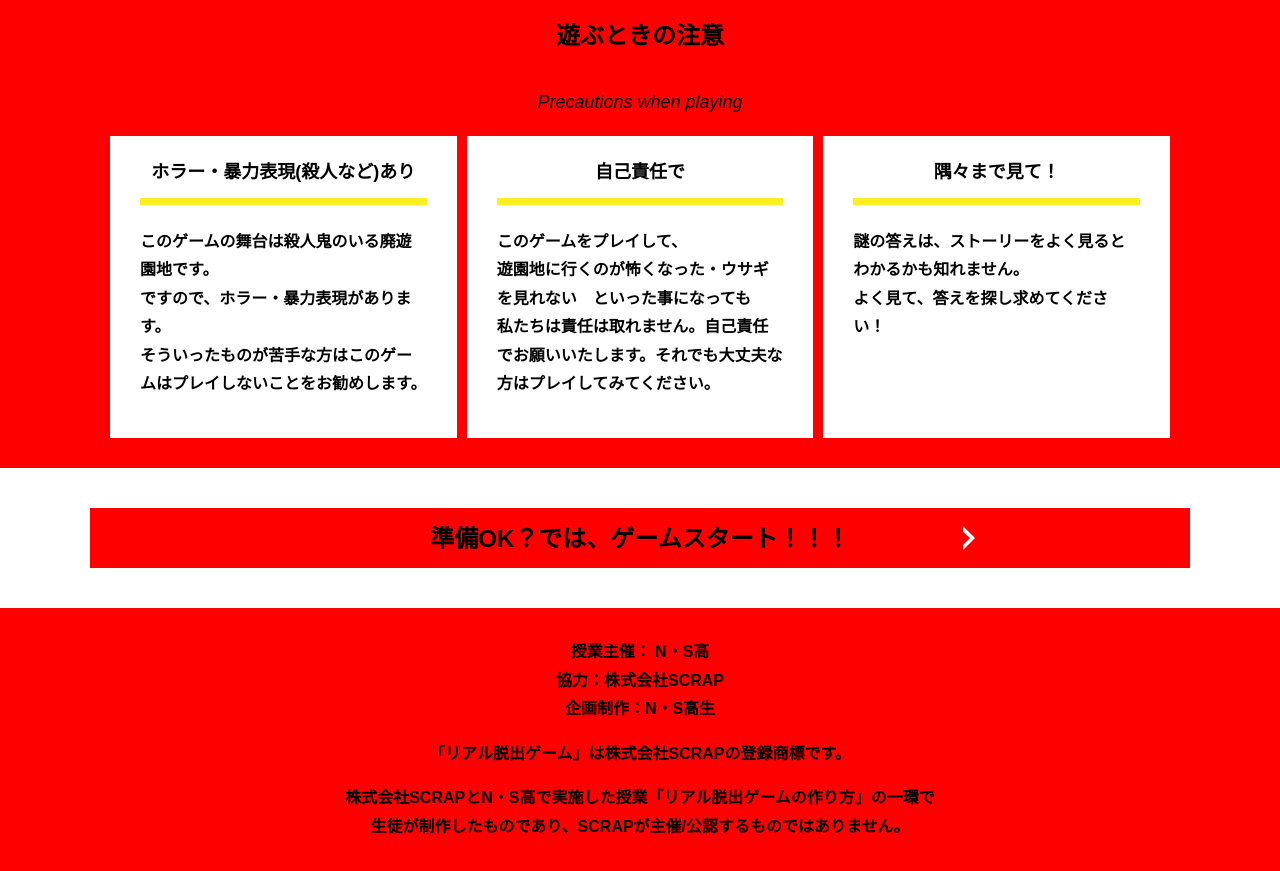
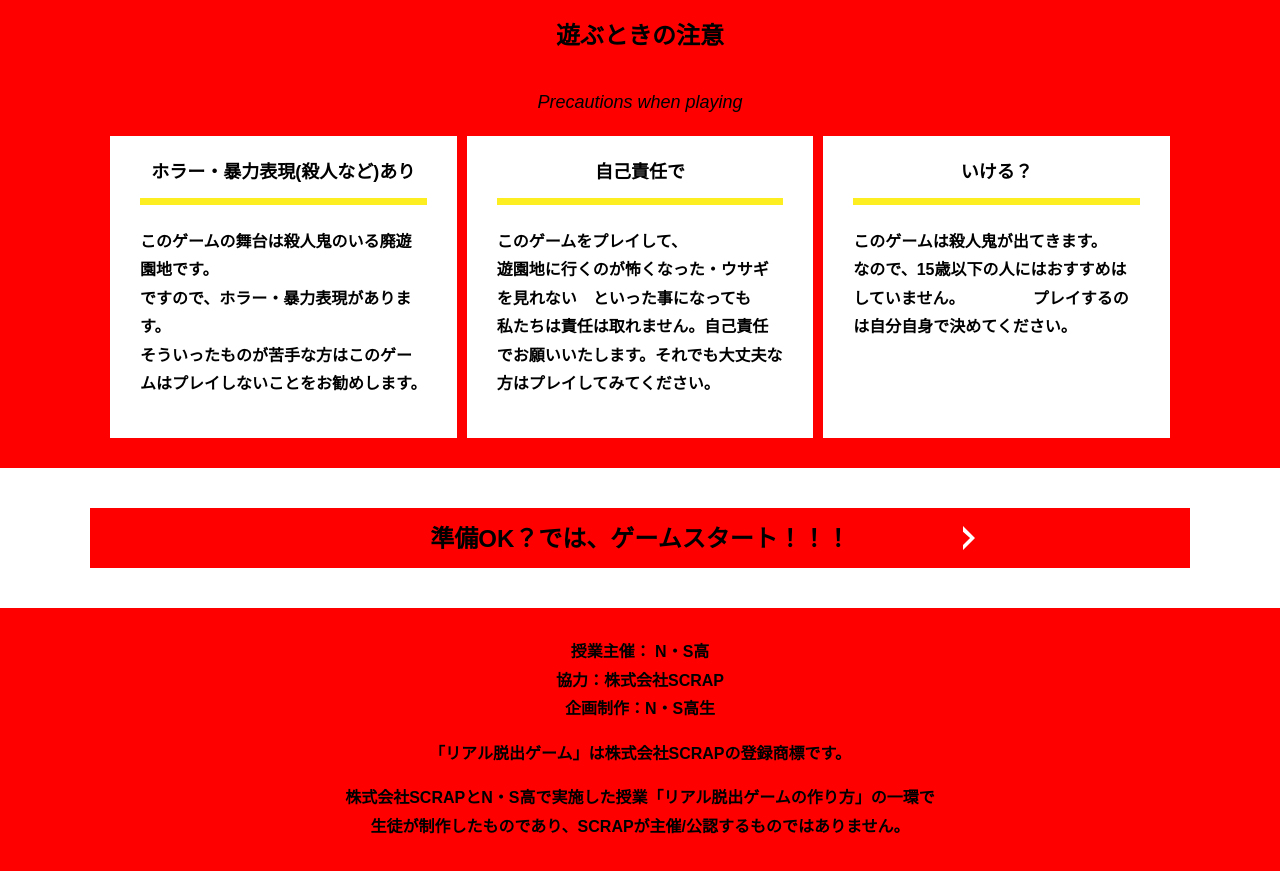
Before and after one commit to TasakiNana/alfa-sendai-B, a plain HTML site: page index.html in a window 1280 px wide. Shown: the part 1560-2431 px from the top of the page. Drawn offline with Linux system fonts and the light colour scheme.

Commit message:
Update index.html

```diff
--- a/index.html
+++ b/index.html
@@ -106,9 +106,10 @@
           </div>
           <div class="column">
             <div class="card">
-              <h3 class="card__title">隅々まで見て！</h3>
-              <p class="card__content">謎の答えは、ストーリーをよく見るとわかるかも知れません。<br>
-                よく見て、答えを探し求めてください！</p>
+              <h3 class="card__title">いける？</h3>
+              <p class="card__content">このゲームは殺人鬼が出てきます。<br>
+                なので、15歳以下の人にはおすすめはしていません。
+              　　　　プレイするのは自分自身で決めてください。</p>
             </div>
           </div>
         </div>
```
